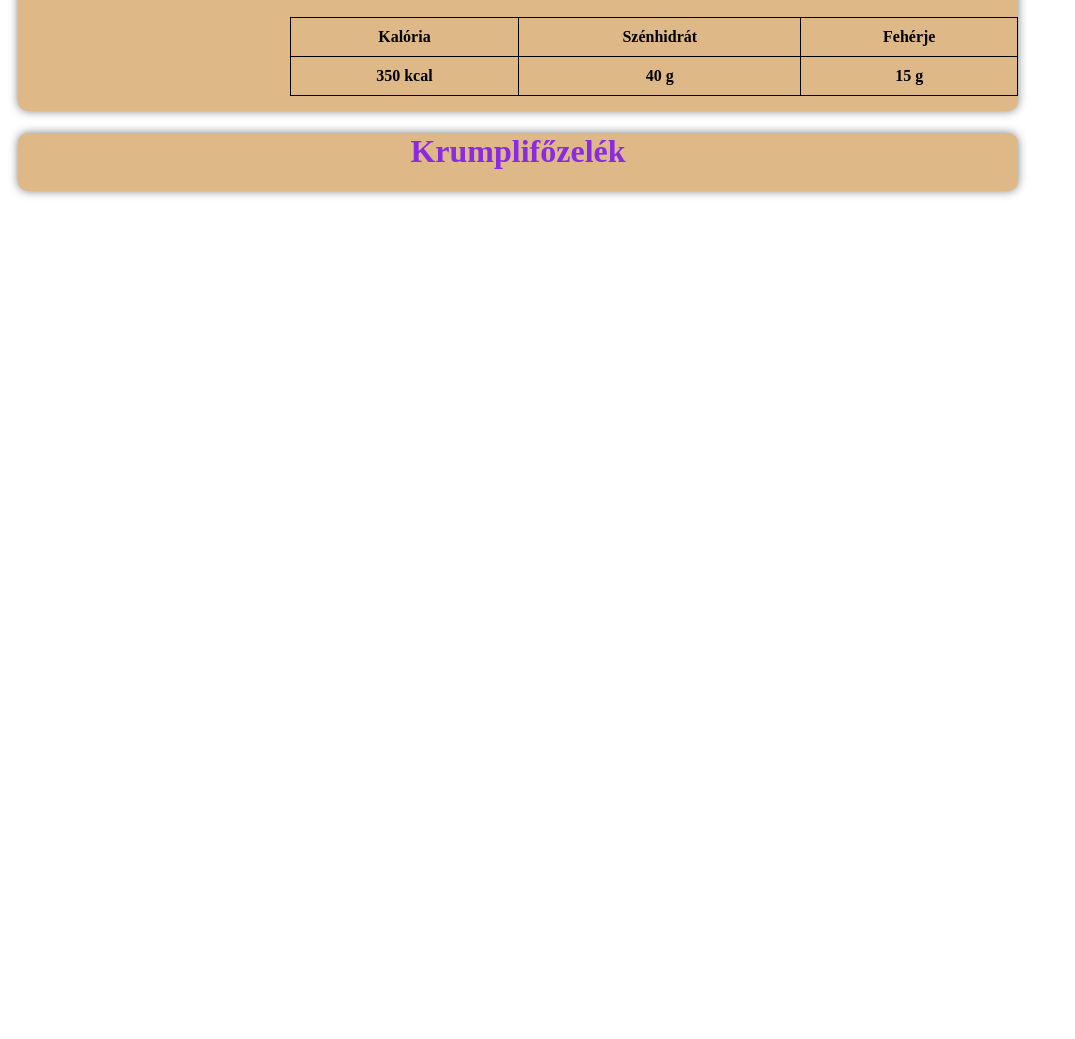
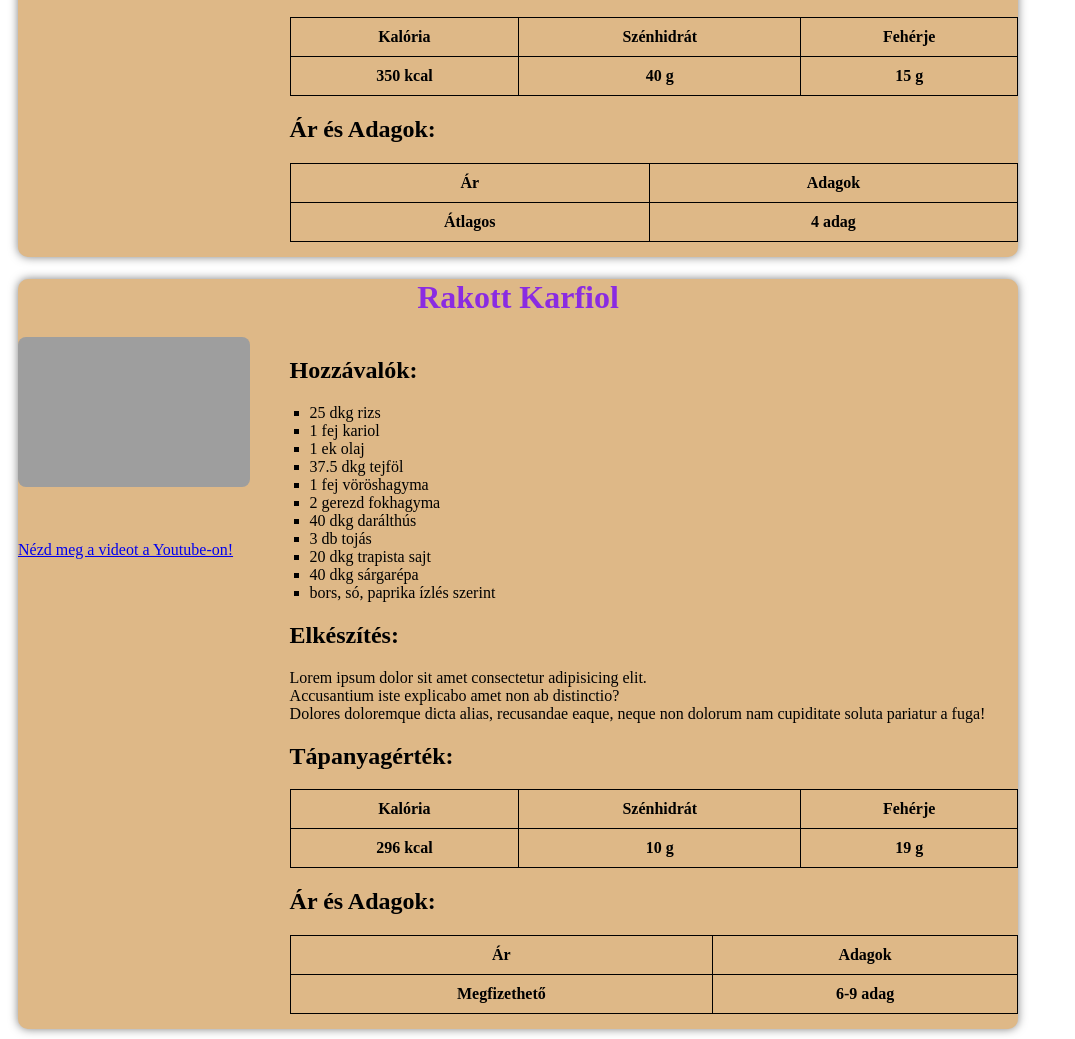
Before and after one commit to TheInfectian/Recept, a plain HTML site: page index.html in a window 1280 px wide. Shown: the part 513-1552 px from the top of the page, without its empty margins (0-1075 px from the left). Before the commit the page ends 800 px from the top, so only its background shows below. Drawn offline with Linux system fonts and the light colour scheme; grey boxes are pictures that could not be loaded.

Commit message:
Added a new recepie

```diff
--- a/index.html
+++ b/index.html
@@ -10,7 +10,7 @@
     <nav>
         <ul>
             <li><a href="#rakott-krumpli">Rakott Krumpli</a></li>
-            <li><a href="#krumpli-fozelek">Krumpi Főzelék</a></li>
+            <li><a href="#rakott-karfiol">Rakott Karfiol</a></li>
         </ul>
     </nav>
    <div class="container">
@@ -46,14 +46,72 @@
                 <th>15 g</th>
             </tr>
         </table>
+        <h2>Ár és Adagok:</h2>
+        <table>
+            <tr>
+                <th>Ár</th>
+                <th>Adagok</th>
+            </tr>
+            <tr>
+                <th>Átlagos</th>
+                <th>4 adag</th>
+            </tr>
+        </table>
         </div>
     </div>
    </div>
    <div class="container">
     <header>
-        <h1 id="#krumpli-fozelek">Krumplifőzelék</h1>
+        <h1 id="#rakott-karfiol">Rakott Karfiol</h1>
     </header>
-    <div class="content"></div>
-   </div>
+    <div class="content">
+    <div class="media">
+        <img src="rakott_karfiol.png" alt="rakottkarfiol">
+        <a href="https://youtu.be/3nrFsF7Sf8Y?feature=shared" target="_blank">Nézd meg a videot a Youtube-on!</a>
+    </div>
+    <div class="details">
+        <h2>Hozzávalók:</h2>
+        <ul>
+            <li>25 dkg rizs</li>
+            <li>1 fej kariol</li>
+            <li>1 ek olaj</li>
+            <li>37.5 dkg tejföl</li>
+            <li>1 fej vöröshagyma</li>
+            <li>2 gerezd fokhagyma</li>
+            <li>40 dkg darálthús</li>
+            <li>3 db tojás</li>
+            <li>20 dkg trapista sajt</li>
+            <li>40 dkg sárgarépa</li>
+            <li>bors, só, paprika ízlés szerint</li>
+        </ul>
+        <h2>Elkészítés:</h2>
+        <p>Lorem ipsum dolor sit amet consectetur adipisicing elit. <br> Accusantium iste explicabo amet non ab distinctio? <br> Dolores doloremque dicta alias, recusandae eaque, neque non dolorum nam cupiditate soluta pariatur a fuga!</p>
+        <h2>Tápanyagérték:</h2>
+        <table>
+            <tr>
+                <th>Kalória</th>
+                <th>Szénhidrát</th>
+                <th>Fehérje</th>
+            </tr>
+            <tr>
+                <th>296 kcal</th>
+                <th>10 g</th>
+                <th>19 g</th>
+            </tr>
+        </table>
+        <h2>Ár és Adagok:</h2>
+        <table>
+            <tr>
+                <th>Ár</th>
+                <th>Adagok</th>
+            </tr>
+            <tr>
+                <th>Megfizethető</th>
+                <th>6-9 adag</th>
+            </tr>
+        </table>
+    </div>
+    </div>
+    </div>
 </body>
 </html>
--- a/style.css
+++ b/style.css
@@ -15,13 +15,14 @@ h1{
     color: blueviolet;
 }
 
-.content{
+.content {
     display: flex;
     gap: 40px;
 }
 
 .content img {
-    width: 100%;
+    width: 231.6px;
+    height: 150px;
     border-radius: 8px;
     margin-bottom: 50px;
 }
@@ -42,3 +43,11 @@ th,td {
     border: 1px solid black;
     padding: 10px;
 }
+
+.media {
+    width: 231.6px;
+}
+
+.details {
+    width: 100%;
+}
```
Also changed, not shown: 1 other file.
